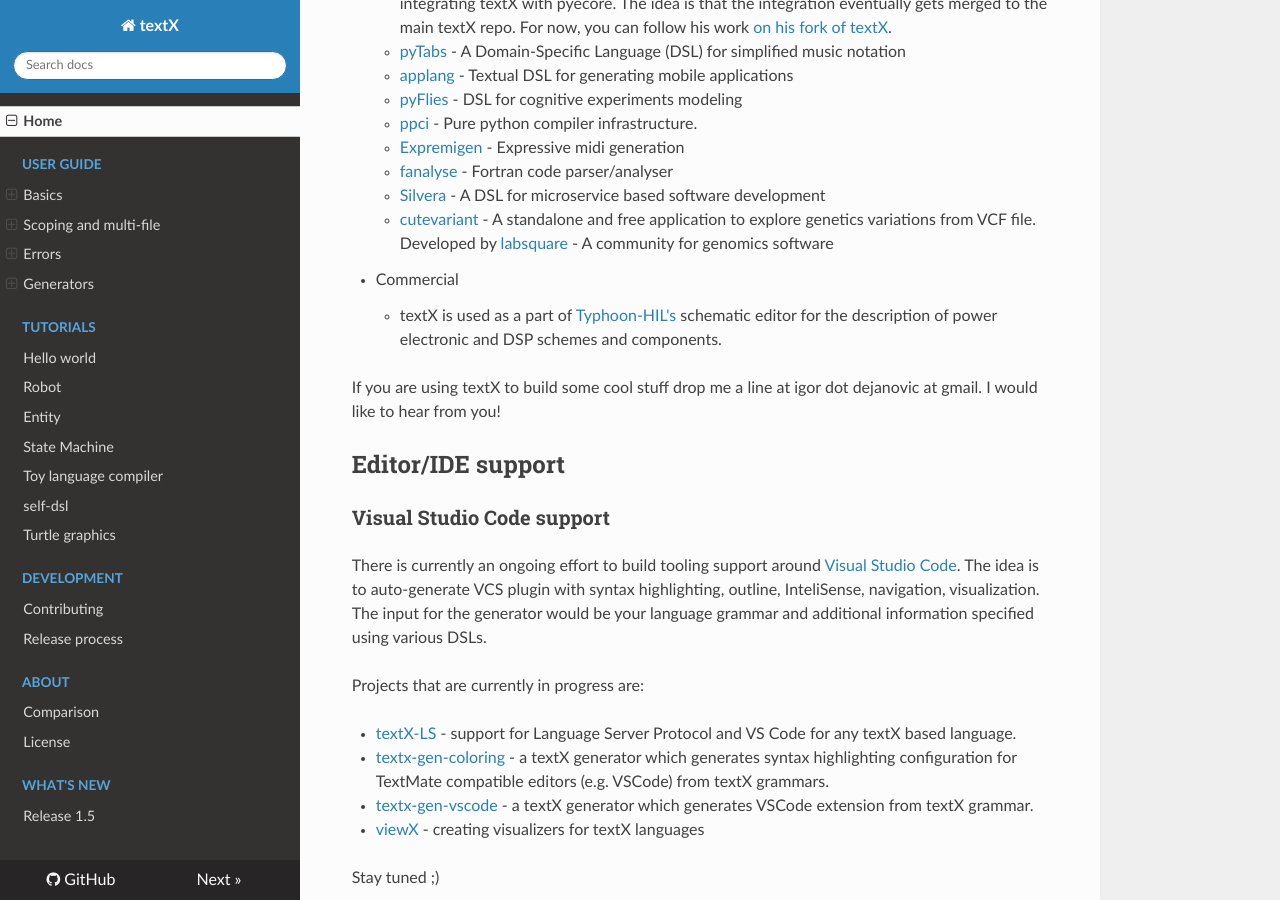
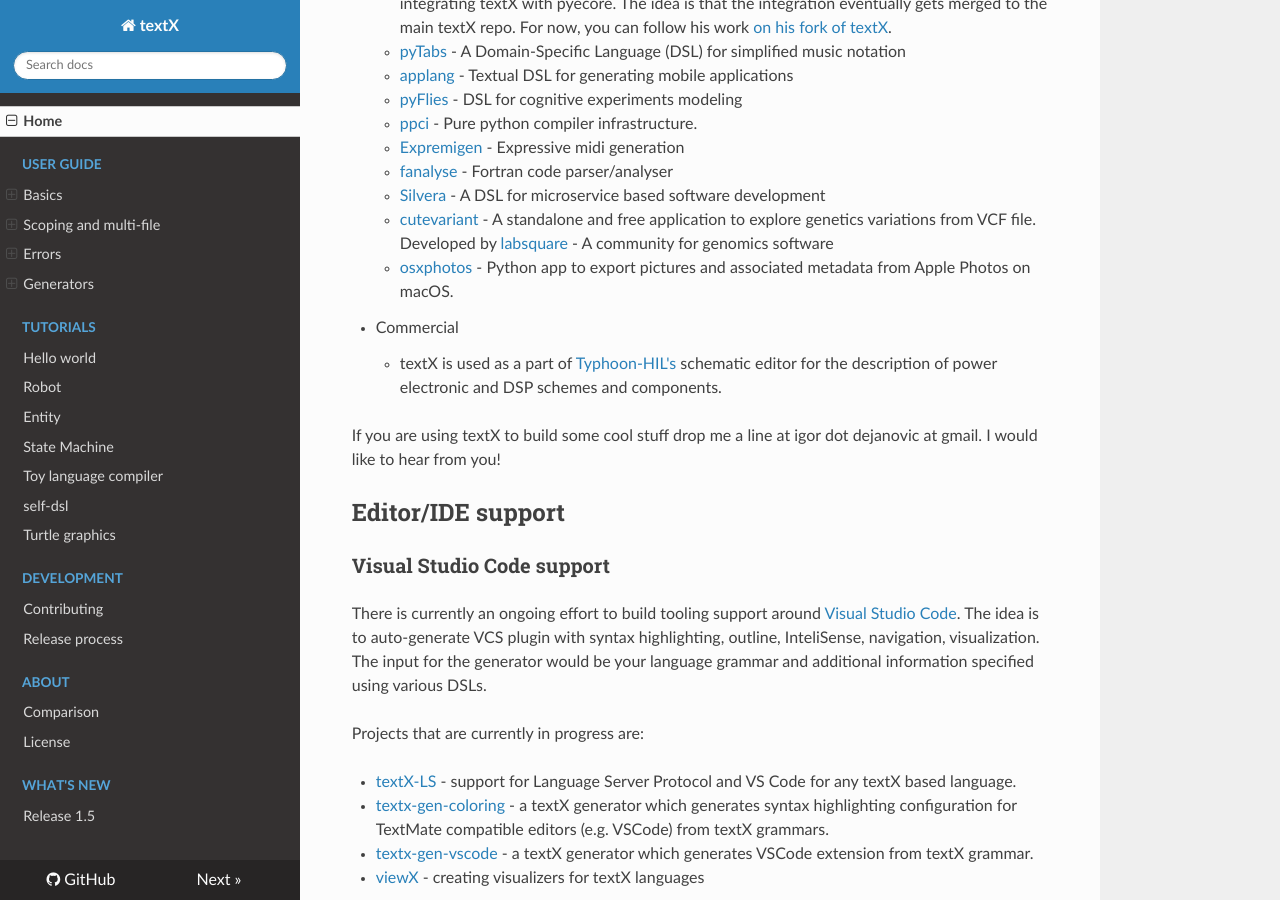
Before and after one commit to textX/textX, an MkDocs documentation site: the page built from docs/index.md, in a window 1280 px wide and 900 px high, scrolled down 4144 px. Built offline with MkDocs 1.6.1, drawn with Linux system fonts in a browser that asks for light colours; nearby versions of some CDN libraries; comment, search, counter and statistics services are not loaded.

Commit message:
Add osxphotos to "Projects using textX"

```diff
--- a/docs/index.md
+++ b/docs/index.md
@@ -213,6 +213,8 @@
       free application to explore genetics variations from VCF file. Developed
       by [labsquare](http://www.labsquare.org/) - A community for genomics
       software
+    - [osxphotos](https://github.com/RhetTbull/osxphotos) - Python app to export
+      pictures and associated metadata from Apple Photos on macOS.
 
 * Commercial
 
```
